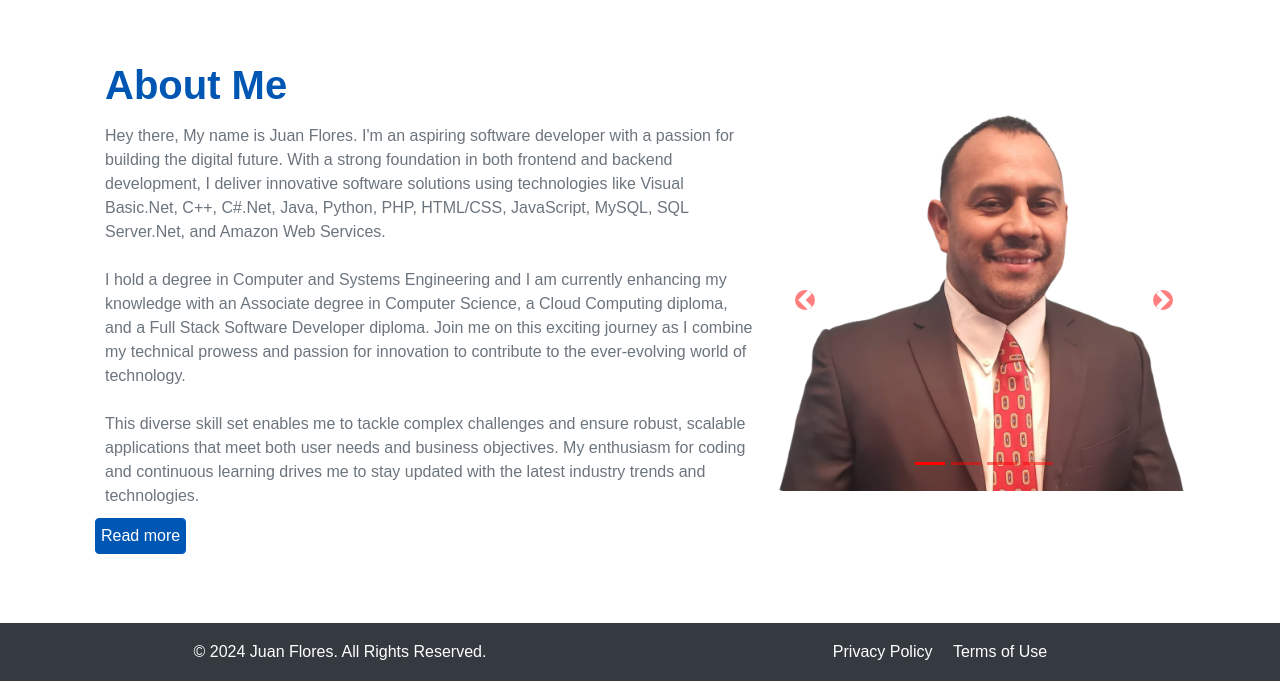
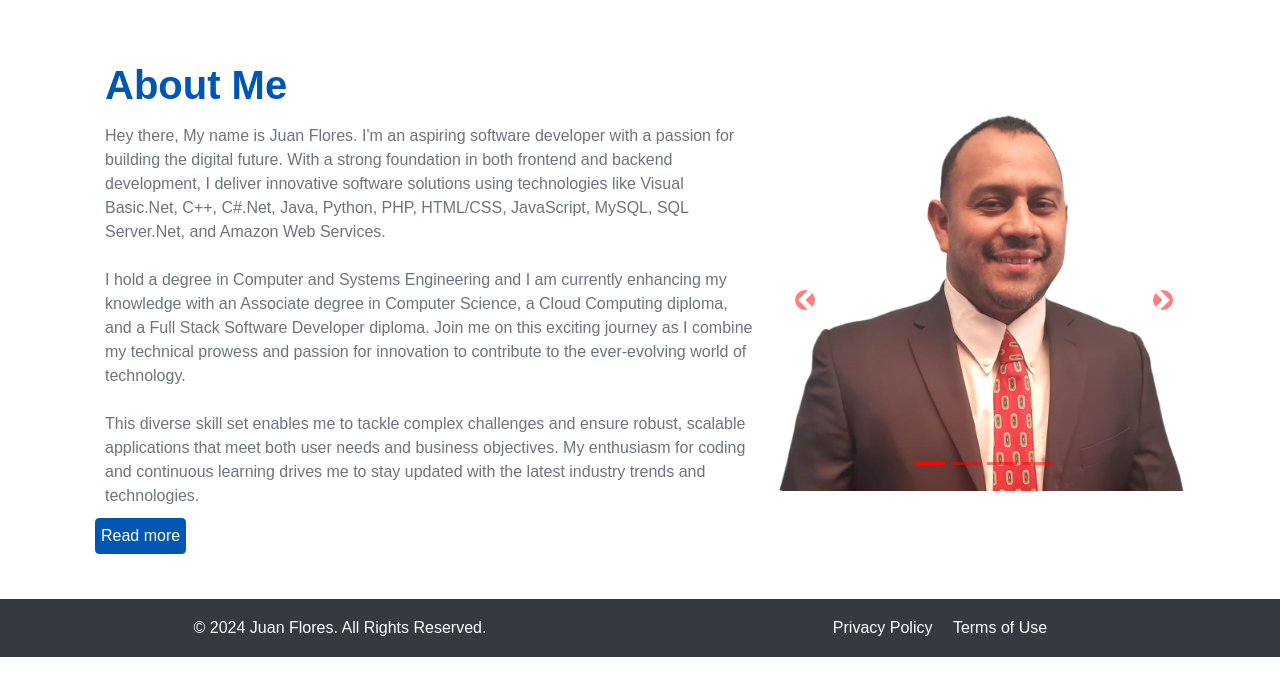
Before and after one commit to JuanF2023/Portfolio1, a plain HTML site: page index.html in a window 1280 px wide. Shown: the part 143-824 px from the top of the page. After the commit the page ends 800 px from the top, so only its background shows below. Drawn offline with nearby package versions, Linux system fonts and the light colour scheme.

Commit message:
Update index.html

```diff
--- a/index.html
+++ b/index.html
@@ -33,10 +33,10 @@
     <main id="content" class="flex-grow-1">
         <div class="container-fluid p-0">
             <!-- Placeholder to load content -->
-            <iframe id="contentFrame" src="about.html" style="width: 100%; height: auto; min-height: 630px; border: none;"></iframe>
+            <iframe id="contentFrame" src="about.html" style="width: 100%; height: auto; min-height: 600px; border: none;"></iframe>
         </div>
     </main>
-   <footer class="bg-dark text-white text-center py-3">
+    <footer class="bg-dark text-white text-center py-3 mt-auto">
         <div class="container d-flex justify-content-between align-items-center">
             <p class="mb-0">&copy; 2024 Juan Flores. All Rights Reserved.</p>
             <div>
```
Lines whose indentation alone changed are shown as unchanged.
